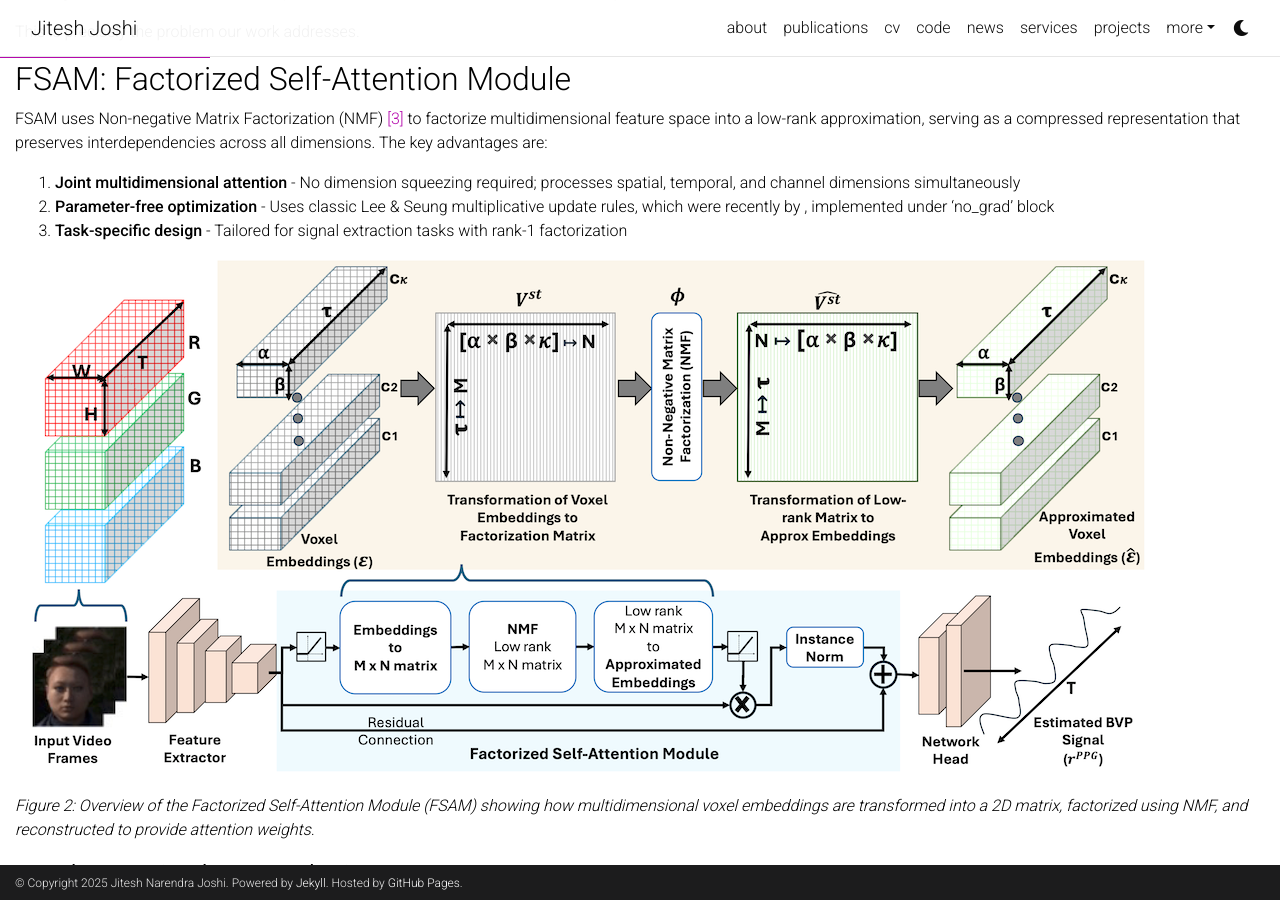
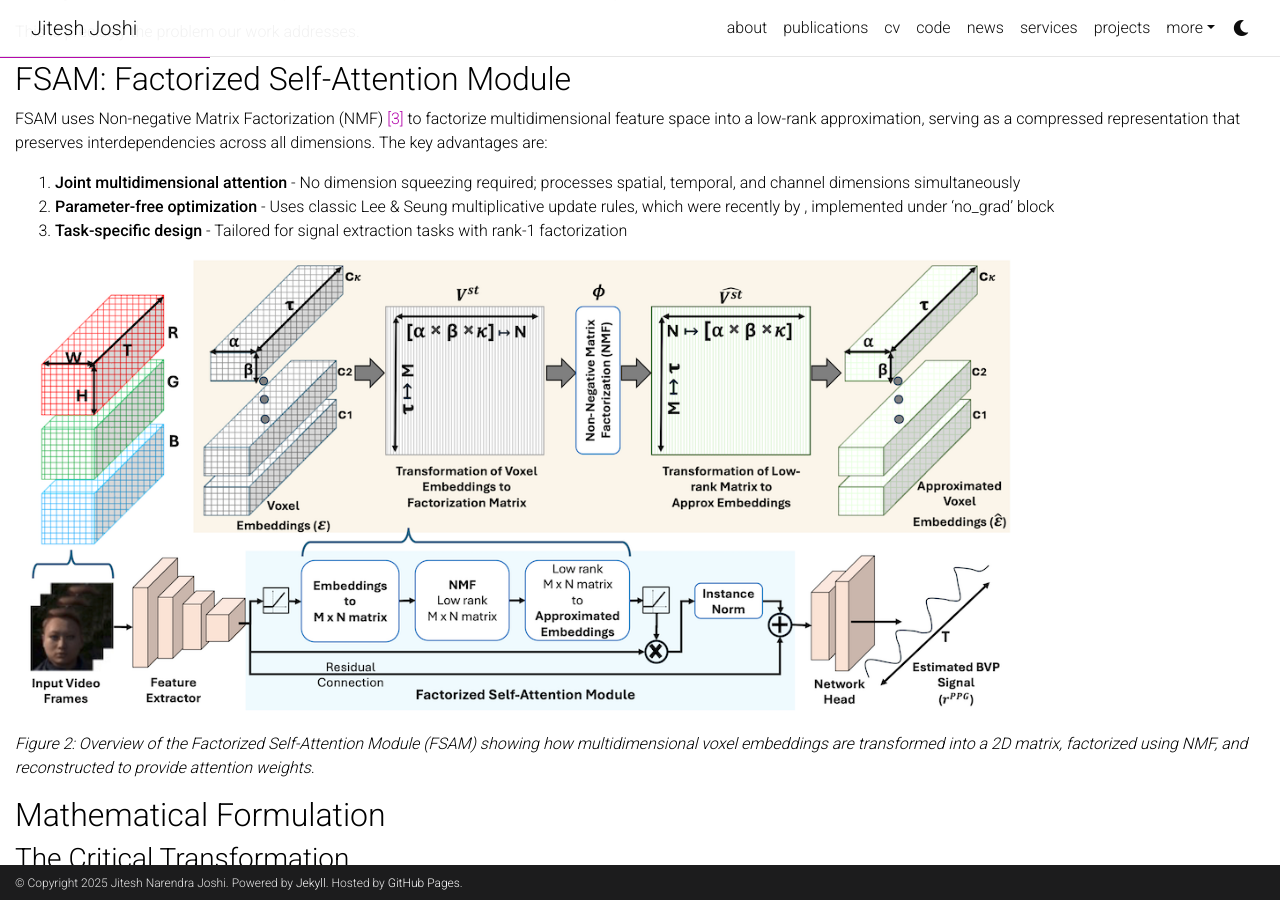
Before and after one commit to jnj256/jnj256.github.io, a Jekyll site: the page built from _posts/2025-06-02-FactorizePhys.md, in a window 1280 px wide and 900 px high, scrolled down 1489 px. Built offline with Jekyll 4.4.1, drawn with Linux system fonts in a browser that asks for light colours; comment, search, counter and statistics services are not loaded; a style sheet for code colours, icons or effects is not loaded.

Commit message:
updated blog

```diff
--- a/_posts/2025-06-02-FactorizePhys.md
+++ b/_posts/2025-06-02-FactorizePhys.md
@@ -14,7 +14,10 @@
 
 This blog post is dedicated to the rPPG research community and all researchers who want to understand the rationale behind matrix factorization-based attention mechanisms and how they differ from cross-attention/transformers.
 
-![FactorizePhys Poster](/assets/img/factorizephys/FactorizePhys_Poster.png)
+<!-- ![FactorizePhys Poster](/assets/img/factorizephys/FactorizePhys_Poster.png) -->
+<p>
+    <img src="/assets/img/factorizephys/FactorizePhys_Poster.png" alt="FactorizePhys Poster" style="width:95%; height:auto;">
+</p>
 
 *Figure 1: Our poster at NeurIPS 2024, where we discussed FSAM with fellow researchers from the computer vision and machine learning community.*
 
@@ -35,7 +38,10 @@
 2. **Parameter-free optimization** - Uses classic Lee & Seung multiplicative update rules, which were recently by  , implemented under 'no_grad' block
 3. **Task-specific design** - Tailored for signal extraction tasks with rank-1 factorization
 
-![FSAM Overview](/assets/img/factorizephys/FSAM.png)
+<!-- ![FSAM Overview](/assets/img/factorizephys/FSAM.png) -->
+<p>
+    <img src="/assets/img/factorizephys/FSAM.png" alt="FSAM Overview" style="width:80%; height:auto;">
+</p>
 
 *Figure 2: Overview of the Factorized Self-Attention Module (FSAM) showing how multidimensional voxel embeddings are transformed into a 2D matrix, factorized using NMF, and reconstructed to provide attention weights.*
 
@@ -109,7 +115,10 @@
 
 *Table 1: Ablation study results showing performance across different factorization ranks. Rank-1 achieves optimal performance, supporting the single signal source assumption for rPPG estimation.*
 
-![Rank Ablation Study](assets/img/factorizephys/rank-ablation.png)
+<!-- ![Rank Ablation Study](assets/img/factorizephys/rank-ablation.png) -->
+<p>
+    <img src="/assets/img/factorizephys/rank-ablation.png" alt="Rank Ablation Study" style="width:50%; height:auto;">
+</p>
 
 ## Why FSAM Outperforms Transformers
 
@@ -141,16 +150,19 @@
 Table 2: Comprehensive evaluation across four datasets shows remarkable generalization
 
 | Training → Testing | PhysFormer (MAE↓) | EfficientPhys (MAE↓) | **FactorizePhys (MAE↓)** |
-|-------------------|-------------------|---------------------|------------------------|
-| iBVP → PURE | 6.58 ± 1.98 | 0.56 ± 0.17 | **0.60 ± 0.21** |
-| SCAMPS → PURE | 16.64 ± 2.95 | 6.21 ± 2.26 | **5.43 ± 1.93** |
-| UBFC → PURE | 8.90 ± 2.15 | 4.71 ± 1.79 | **0.48 ± 0.17** |
+|------------------- |-------------------|----------------------|--------------------------|
+| iBVP → PURE        | 6.58 ± 1.98       | 0.56 ± 0.17          | **0.60 ± 0.21**          |
+| SCAMPS → PURE      | 16.64 ± 2.95      | 6.21 ± 2.26          | **5.43 ± 1.93**          |
+| UBFC → PURE        | 8.90 ± 2.15       | 4.71 ± 1.79          | **0.48 ± 0.17**          |
 
 **Key insight**: When trained on synthetic data (SCAMPS) and tested on real data, FactorizePhys shows the smallest performance gap, indicating superior domain transfer.
 
 *Table 3: Cross-dataset generalization performance comparison*
 
-![Cross-Dataset Performance](/assets/img/factorizephys/cross-dataset-performance.png)
+<!-- ![Cross-Dataset Performance](/assets/img/factorizephys/cross-dataset-performance.png) -->
+<p>
+    <img src="/assets/img/factorizephys/cross-dataset-performance.png" alt="Cross-Dataset Performance" style="width:80%; height:auto;">
+</p>
 
 FactorizePhys consistently outperforms existing state-of-the-art methods, including the transformer-based methods across different domain shifts, particularly in synthetic-to-real transfer scenarios.
 
@@ -162,7 +174,10 @@
 - **Better spatial selectivity** - correctly identifies skin regions with strong pulse signals
 - **Robustness to occlusions** - maintains attention quality even with hair, glasses, or beard
 
-![Attention Visualization](assets/img/factorizephys/Attention_Maps.png)
+<!-- ![Attention Visualization](assets/img/factorizephys/Attention_Maps.png) -->
+<p>
+    <img src="/assets/img/factorizephys/Attention_Maps.png" alt="Attention Visualization" style="width:70%; height:auto;">
+</p>
 
 *Figure 3: Attention visualization comparing baseline model (left) and FactorizePhys with FSAM (right). Higher cosine similarity scores (brighter regions) indicate better spatial selectivity for pulse-rich facial regions.*
 
@@ -181,7 +196,10 @@
 
 This dramatically reduces inference latency while maintaining accuracy - ideal for real-time applications.
 
-![Inference Time Comparison](/assets/img/factorizephys/Inference-latency.png)
+<!-- ![Inference Time Comparison](/assets/img/factorizephys/Inference-latency.png) -->
+<p>
+    <img src="/assets/img/factorizephys/Inference-latency.png" alt="Inference Time Comparison" style="width:60%; height:auto;">
+</p>
 
 *Figure 4: Performance vs. latency comparison showing FactorizePhys achieves superior accuracy with minimal inference time, especially when FSAM is dropped during inference.*
 
@@ -225,10 +243,10 @@
 
 ## Code and Data Availability
 
-| Resources |  | Link |
-|----------|--|------|
-| **Paper** |  | [FactorizePhys](https://proceedings.neurips.cc/paper_files/paper/2024/hash/af1c61e4dd59596f033d826419870602-Abstract-Conference.html) |
-| **Code** |  | [GitHub](https://github.com/PhysiologicAILab/FactorizePhys) |
+| Resources   |  | Link |
+|-------------|--|------|
+| **Paper**   |  | [FactorizePhys](https://proceedings.neurips.cc/paper_files/paper/2024/hash/af1c61e4dd59596f033d826419870602-Abstract-Conference.html) |
+| **Code**    |  | [GitHub](https://github.com/PhysiologicAILab/FactorizePhys) |
 | **Dataset** |  | [iBVP Dataset](https://github.com/PhysiologicAILab/iBVP-Dataset) |
 
 ---
```
